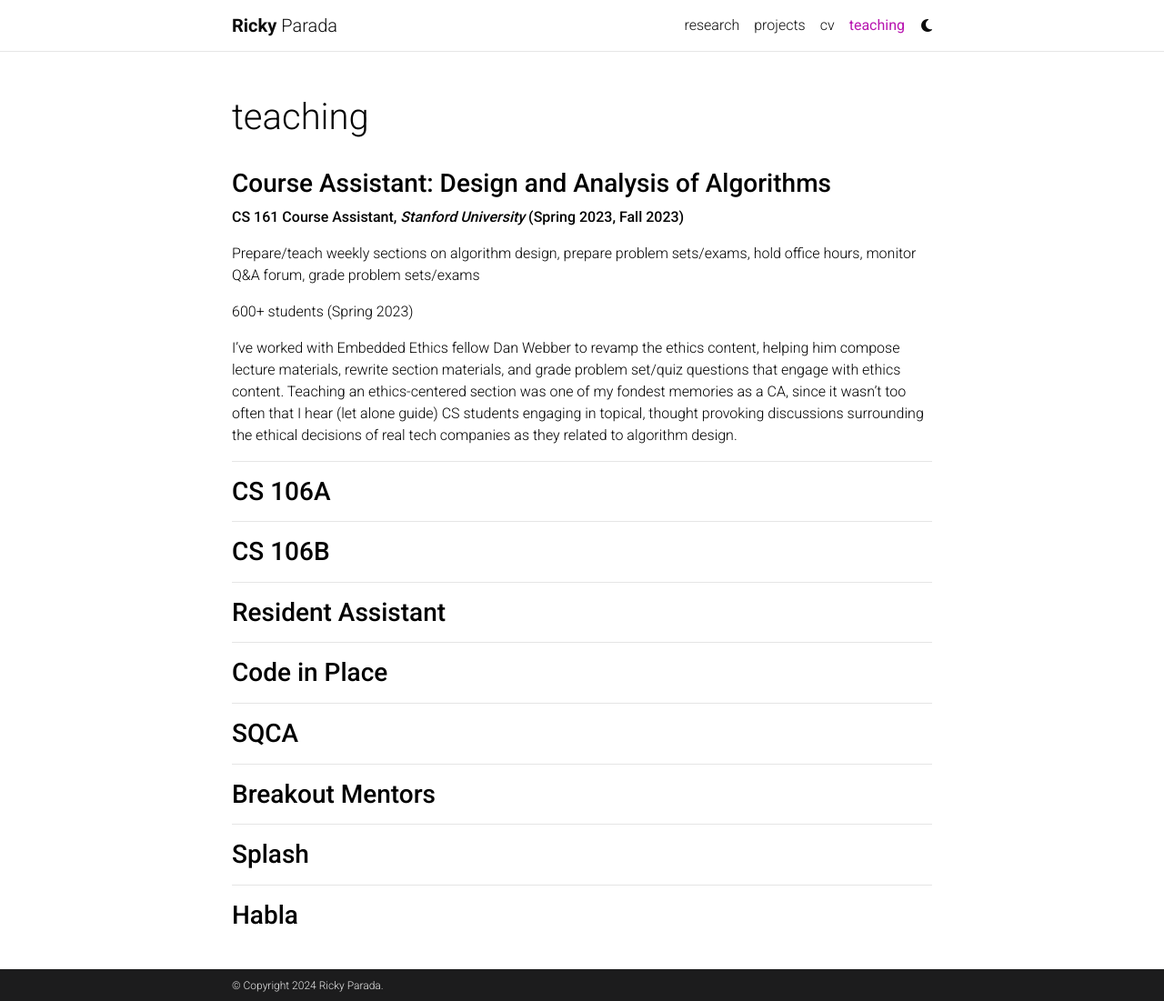
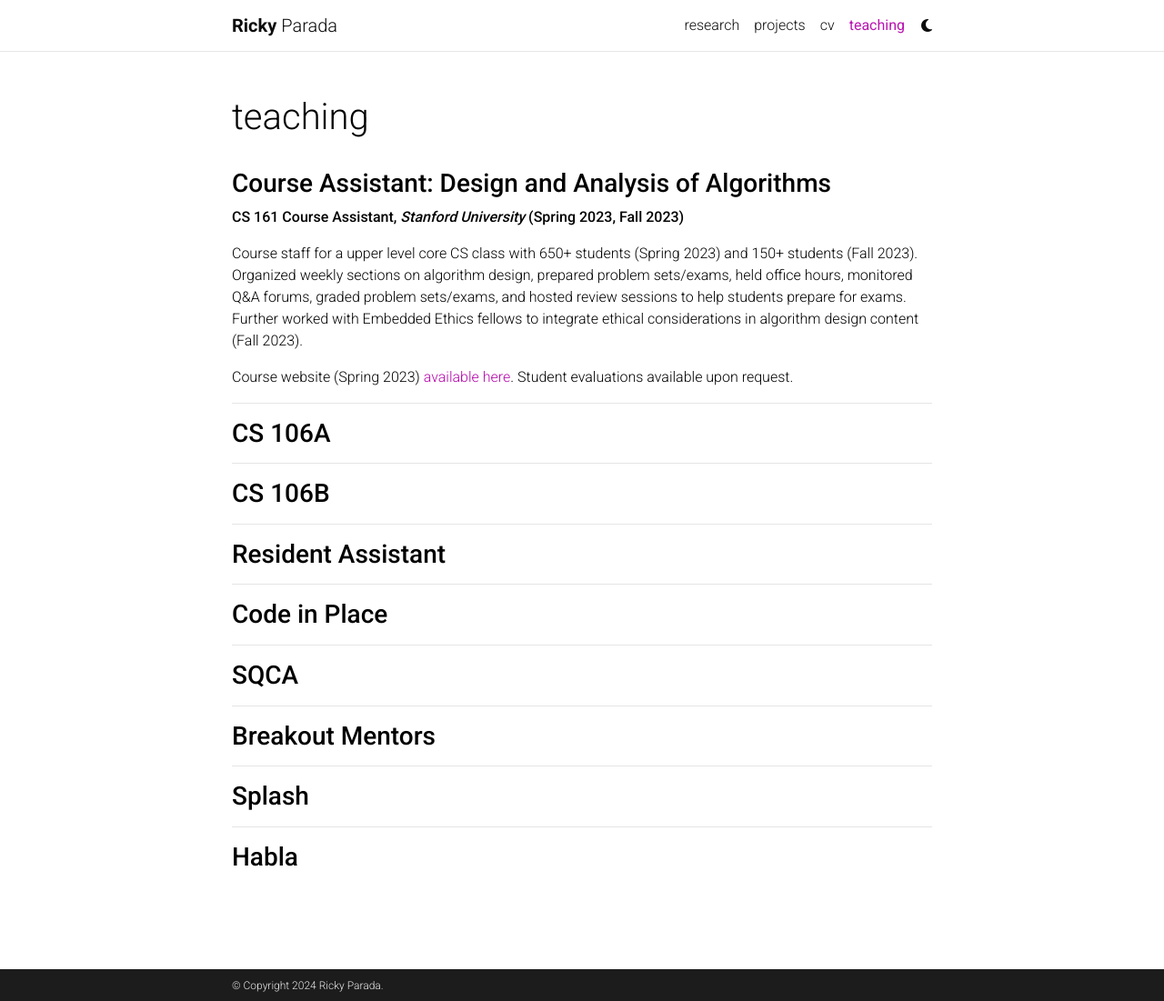
Before and after one commit to rickyparada/rickyparada.github.io, a Jekyll site: the page built from _pages/teaching.md, in a window 1280 px wide and 1101 px high. Shown: the whole window at 91% size. Built offline with Jekyll 4.4.1, drawn with Linux system fonts in a browser that asks for light colours; comment, search, counter and statistics services are not loaded; a style sheet for code colours, icons or effects is not loaded.

Commit message:
update teaching.md

```diff
--- a/_pages/teaching.md
+++ b/_pages/teaching.md
@@ -10,11 +10,9 @@ nav_order: 6
 
 **CS 161 Course Assistant, *Stanford University* (Spring 2023, Fall 2023)**
 
-Prepare/teach weekly sections on algorithm design, prepare problem sets/exams, hold office hours, monitor Q&A forum, grade problem sets/exams
+Course staff for a upper level core CS class with 650+ students (Spring 2023) and 150+ students (Fall 2023). Organized weekly sections on algorithm design, prepared problem sets/exams, held office hours, monitored Q&A forums, graded problem sets/exams, and hosted review sessions to help students prepare for exams. Further worked with Embedded Ethics fellows to integrate ethical considerations in algorithm design content (Fall 2023).
 
-600+ students (Spring 2023)
-
-I've worked with Embedded Ethics fellow Dan Webber to revamp the ethics content, helping him compose lecture materials, rewrite section materials, and grade problem set/quiz questions that engage with ethics content. Teaching an ethics-centered section was one of my fondest memories as a CA, since it wasn't too often that I hear (let alone guide) CS students engaging in topical, thought provoking discussions surrounding the ethical decisions of real tech companies as they related to algorithm design.
+Course website (Spring 2023) [available here](https://web.stanford.edu/class/archive/cs/cs161/cs161.1236/index.html){:target="_blank"}. Student evaluations available upon request.
 
 ---
 
```
